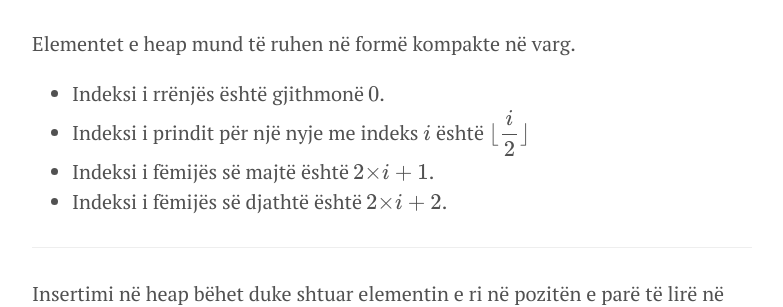
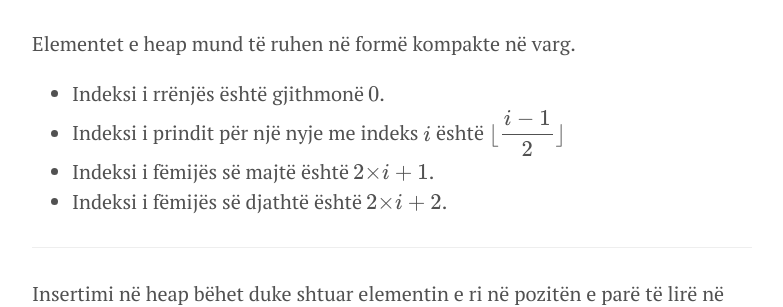
Before and after one commit to edongashi/edongashi.github.io, a Jekyll site: the page built from lendet/algoritmet-dhe-strukturat-e-te-dhenave/java10.md, in a window 1280 px wide and 900 px high, scrolled down 1063 px. Shown: the part 144-451 px from the top of the window, without its empty margins (248-1031 px from the left). Built offline with Jekyll 4.4.1, drawn with Linux system fonts in a browser that asks for light colours; our own code applies the rules of GitHub Pages for plain Markdown files; formulas are drawn with MathJax 3.

Commit message:
Update java10.md

```diff
--- a/lendet/algoritmet-dhe-strukturat-e-te-dhenave/java10.md
+++ b/lendet/algoritmet-dhe-strukturat-e-te-dhenave/java10.md
@@ -30,7 +30,7 @@ Poashtu, heap përdoren në **heapsort** për renditje të vargut.
 Elementet e heap mund të ruhen në formë kompakte në varg.
 
 - Indeksi i rrënjës është gjithmonë $0$.
-- Indeksi i prindit për një nyje me indeks $i$ është $\lfloor\dfrac{i}{2}\rfloor$
+- Indeksi i prindit për një nyje me indeks $i$ është $\lfloor\dfrac{i-1}{2}\rfloor$
 - Indeksi i fëmijës së majtë është $2{\times}i + 1$.
 - Indeksi i fëmijës së djathtë është $2{\times}i + 2$.
 
```
